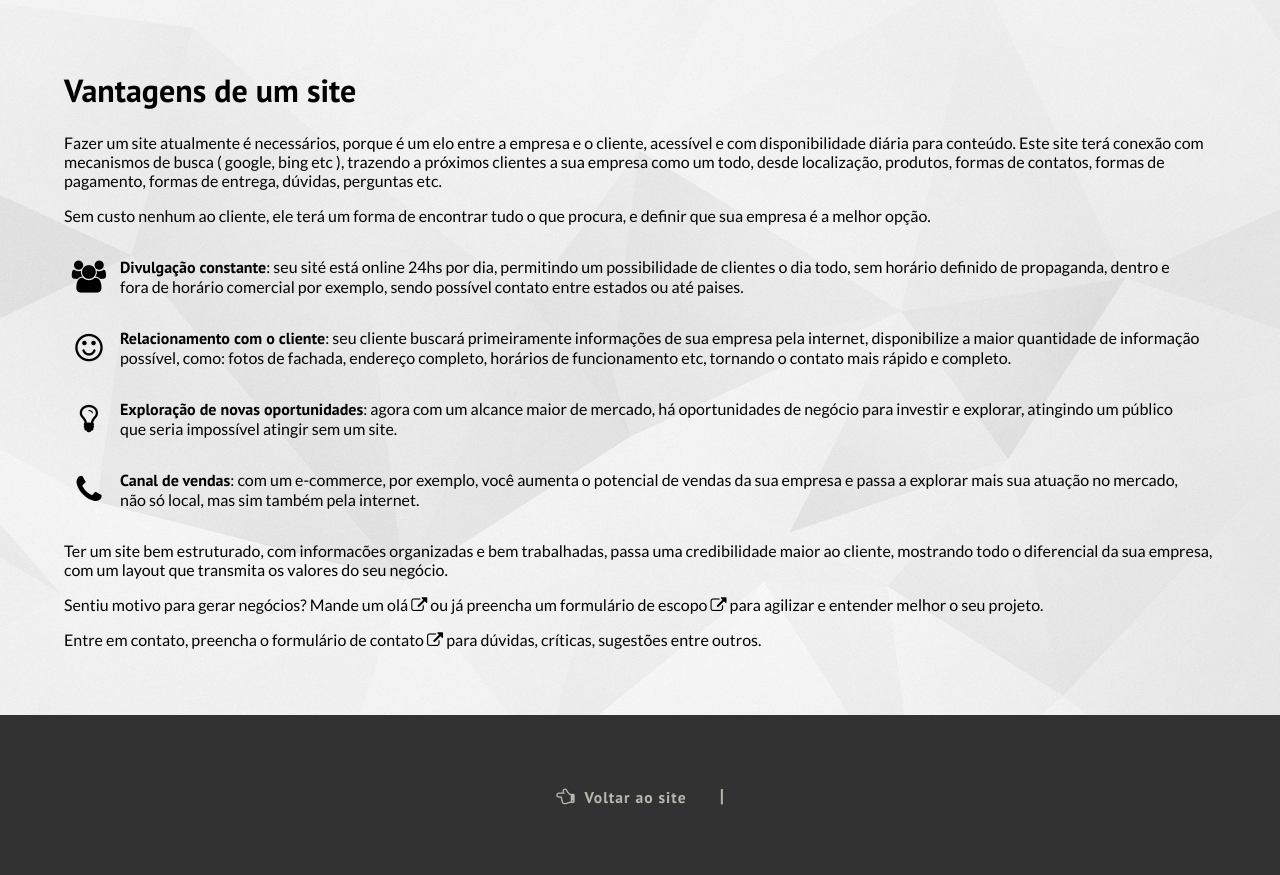
After one commit to josecatalani/josecatalani.github.io, a CodeIgniter app: page /vantagens.html in a window 1280 px wide. The commit adds this page. Run offline with CodeIgniter, Linux system fonts and the light colour scheme.

Commit message:
Vantagens

```diff
--- a/Gruntfile.js
+++ b/Gruntfile.js
@@ -31,5 +31,5 @@ module.exports = function( grunt ) {
 
         grunt.loadNpmTasks( 'grunt-contrib-uglify' );
         grunt.loadNpmTasks( 'grunt-contrib-sass' );
-        grunt.registerTask( 'default', [ 'sass','uglify' ] );
+        grunt.registerTask( 'default', [ 'sass' ] );
 };
--- a/dev_css/style.scss
+++ b/dev_css/style.scss
@@ -35,6 +35,11 @@ a {
         color: #FFD640;
         text-decoration: none;
         outline: none;
+        &.black
+        {
+        color: black;
+
+        }
 }
 
 a.dotted:hover
@@ -42,6 +47,12 @@ a.dotted:hover
         /*color: #ffcb0f;*/
         color: #FFD640;
         border-bottom: 1px dotted #FFD640;
+        &.black
+        {
+        color: black;
+        border-bottom: 1px dotted black;
+
+        }
 }
 
 a:hover, a:focus {
@@ -760,3 +771,42 @@ and (max-width : 480px) {
         width: 100%;
         text-align: center;
 }
+
+body.benefits, body.benefits .container
+{
+        overflow: auto !important;
+}
+
+#benefits
+{
+        background: white url('../img/background.jpg') center center no-repeat;
+
+        .inner
+        {
+                padding: 3em 4em 210px 4em;
+                color: black;
+        }
+
+
+        ul
+        {
+                li
+                {
+                        list-style: none;
+                        padding: 1em 1em;
+                        position: relative;
+
+                        i
+                        {
+                                width: 50px;
+                                text-align: center;
+                                left: -40px;
+                                position: absolute;
+                                height: 30px;
+                                top: 50%;
+                                margin-top: -15px;
+                        }
+                }
+        }
+
+}
--- a/index.html
+++ b/index.html
@@ -4,7 +4,7 @@
                 <meta charset="UTF-8" />
                 <meta http-equiv="X-UA-Compatible" content="IE=edge">
                 <meta name="viewport" content="width=device-width, initial-scale=1">
-                <title>José Catalani | Criação de Sites no ABC e Além !</title>
+                <title>Criação de Sites no ABC e Além ! | José Catalani</title>
                 <meta name="description" content="Criação de Sites no ABC, São Bernardo do Campo e Além !" />
                 <meta name="keywords" content="criação de site no grande abc, criação de sites no abc, criação de site em sao bernardo do campo, criação de site em santo andré, criação de site em são caetano, site no grande abc, site no abc, site em são bernardo do campo, site em santo andré, site em são caetano" />
                 <meta name="author" content="José Catalani" />
@@ -63,8 +63,8 @@
                                                 <a id="projects-menu" href="#"><i class="fa fa-fw fa-desktop"></i><span>Projetos</span></a>
                                                 <a id="contact-menu" href="#"><i class="fa fa-fw fa-envelope-o"></i><span>Contato</span></a>
                                                 <a id="comments-menu" href="#"><i class="fa fa-fw fa-comment-o"></i><span>Comentários</span></a>
-                                                <!--<a href="#" class="menu-divider"> | </a>
-                                                <a href="https://www.github.com/josecatalani" target="_blank"><i class="fa fa-github-alt"></i><span>josecatalani</span></a>-->
+                                                <a href="#" class="menu-divider"> | </a>
+                                                <a id="benefits-menu" href="vantagens.html"><i class="fa fa-line-chart"></i><span>Vantagens de um site</span></a>
                                         </div>
                                 </nav>
                                 <button class="close-button" id="close-button">Close Menu</button>
--- /dev/null
+++ b/vantagens.html
@@ -0,0 +1,100 @@
+<!DOCTYPE html>
+<html lang="pt_BR" class="no-js">
+        <head>
+                <meta charset="UTF-8" />
+                <meta http-equiv="X-UA-Compatible" content="IE=edge">
+                <meta name="viewport" content="width=device-width, initial-scale=1">
+                <title>Criação de sites no ABC e suas vantagens | José Catalani</title>
+                <meta name="description" content="Conheça as vantagens de ter um site" />
+                <meta name="keywords" content="criação de site no grande abc, criação de sites no abc, criação de site em sao bernardo do campo, criação de site em santo andré, criação de site em são caetano, site no grande abc, site no abc, site em são bernardo do campo, site em santo andré, site em são caetano" />
+                <meta name="author" content="José Catalani" />
+
+                <!-- Facebook Tags -->
+                <meta property="og:title" content="Criação de sites no ABC e vantagens | José Catalani" />
+                <meta property="og:locale" content="pt_BR">
+                <meta property="og:description" content="Conheça as vantagens de ter um site no ABC, São Bernardo do Campo" />
+                <meta property="og:type" content="company" />
+                <meta property="og:url" content="http://www.josecatalani.com/" />
+                <meta property="og:image" content="http://www.josecatalani.com/img/facebook_tags.jpg" />
+                <meta property="og:image:type" content="image/jpeg">
+                <meta property="og:image:width" content="1062">
+                <meta property="og:image:height" content="589">
+                <meta property="og:site_name" content="José Catalani"/>
+                <meta property="og:page_id" content="364403163760666"/>
+
+                <link rel="apple-touch-icon-precomposed" sizes="57x57" href="favicon/apple-touch-icon-57x57.png" />
+                <link rel="apple-touch-icon-precomposed" sizes="114x114" href="favicon/apple-touch-icon-114x114.png" />
+                <link rel="apple-touch-icon-precomposed" sizes="72x72" href="favicon/apple-touch-icon-72x72.png" />
+                <link rel="apple-touch-icon-precomposed" sizes="144x144" href="favicon/apple-touch-icon-144x144.png" />
+                <link rel="apple-touch-icon-precomposed" sizes="60x60" href="favicon/apple-touch-icon-60x60.png" />
+                <link rel="apple-touch-icon-precomposed" sizes="120x120" href="favicon/apple-touch-icon-120x120.png" />
+                <link rel="apple-touch-icon-precomposed" sizes="76x76" href="favicon/apple-touch-icon-76x76.png" />
+                <link rel="apple-touch-icon-precomposed" sizes="152x152" href="favicon/apple-touch-icon-152x152.png" />
+                <link rel="icon" type="image/png" href="favicon/favicon-196x196.png" sizes="196x196" />
+                <link rel="icon" type="image/png" href="favicon/favicon-96x96.png" sizes="96x96" />
+                <link rel="icon" type="image/png" href="favicon/favicon-32x32.png" sizes="32x32" />
+                <link rel="icon" type="image/png" href="favicon/favicon-16x16.png" sizes="16x16" />
+                <link rel="icon" type="image/png" href="favicon/favicon-128.png" sizes="128x128" />
+                <meta name="application-name" content="favicon/&nbsp;"/>
+                <meta name="msapplication-TileColor" content="favicon/#FFFFFF" />
+                <meta name="msapplication-TileImage" content="favicon/mstile-144x144.png" />
+                <meta name="msapplication-square70x70logo" content="favicon/mstile-70x70.png" />
+                <meta name="msapplication-square150x150logo" content="favicon/mstile-150x150.png" />
+                <meta name="msapplication-wide310x150logo" content="favicon/mstile-310x150.png" />
+                <meta name="msapplication-square310x310logo" content="favicon/mstile-310x310.png" />
+
+
+                <link rel="stylesheet" type="text/css" href="css/normalize.css" />
+                <link rel="stylesheet" type="text/css" href="css/style.css" />
+                <link rel="stylesheet" type="text/css" href="fonts/font-awesome-4.2.0/css/font-awesome.min.css" />
+                <!--[if IE]>
+                <script src="http://html5shiv.googlecode.com/svn/trunk/html5.js"></script>
+                <![endif]-->
+        </head>
+        <body class="show-menu benefits">
+                <div id="container" class="container">
+
+                        <div class="menu-wrap">
+                                <nav id="main-menu" class="menu">
+                                        <div class="icon-list">
+                                                <a id="back-menu" href="index.html"><i class="fa fa-hand-o-left"></i><span>Voltar ao site</span></a>
+                                                <a href="#" class="menu-divider"> | </a>
+                                        </div>
+                                </nav>
+                        </div>
+
+                        <div id="benefits" class="content-wrap">
+                        	<div class="inner">
+                        		<h1>Vantagens de um site</h1>
+                                <p>Fazer um site atualmente é necessários, porque é um elo entre a empresa e o cliente, acessível e com disponibilidade diária para conteúdo. Este site terá conexão com mecanismos de busca ( google, bing etc ), trazendo a próximos clientes a sua empresa como um todo, desde localização, produtos, formas de contatos, formas de pagamento, formas de entrega, dúvidas, perguntas etc.</p>
+                                <p>Sem custo nenhum ao cliente, ele terá um forma de encontrar tudo o que procura, e definir que sua empresa é a melhor opção.</p>
+                                <ul>
+                                	<li><i class="fa fa-users fa-2x"></i><strong>Divulgação constante</strong>: seu sité está online 24hs por dia, permitindo um possibilidade de clientes o dia todo, sem horário definido de propaganda, dentro e fora de horário comercial por exemplo, sendo possível contato entre estados ou até paises.</li>
+
+									<li><i class="fa fa-smile-o fa-2x"></i><strong>Relacionamento com o cliente</strong>: seu cliente buscará primeiramente informações de sua empresa pela internet, disponibilize a maior quantidade de informação possível, como: fotos de fachada, endereço completo, horários de funcionamento etc, tornando o contato mais rápido e completo.</li>
+
+									<li><i class="fa fa-lightbulb-o fa-2x"></i><strong>Exploração de novas oportunidades</strong>: agora com um alcance maior de mercado, há  oportunidades de negócio para investir e explorar, atingindo um público que seria impossível atingir sem um site.</li>
+
+									<li><i class="fa fa-phone fa-2x"></i><strong>Canal de vendas</strong>: com um e-commerce, por exemplo, você aumenta o potencial de vendas da sua empresa e passa a explorar mais sua atuação no mercado, não só local, mas sim também pela internet.</li>
+								</ul>
+                                <p>Ter um site bem estruturado, com informacões organizadas e bem trabalhadas, passa uma credibilidade maior ao cliente, mostrando todo o diferencial da sua empresa, com um layout que transmita os valores do seu negócio.</p>
+                                <p>Sentiu motivo para gerar negócios? Mande um <a href="mailto:ola@josecatalani.com" class="dotted black">olá <i class="fa fa-external-link"></i></a> ou já preencha um <a id="briefing-form-link" href="http://goo.gl/forms/qYIsz13944" title="Formulário de Escopo" target="_blank" class="dotted black">formulário de escopo <i class="fa fa-external-link"></i></a> para agilizar e entender melhor o seu projeto.</p>
+                                <p>Entre em contato, preencha o <a id="contact-form-link" href="http://goo.gl/forms/SQjFLaeO9r" title="Formulário de Contato" target="_blank" class="dotted black">formulário de contato <i class="fa fa-external-link"></i></a> para dúvidas, críticas, sugestões entre outros.</p>
+                            </div>
+                        </div><!-- /content-wrap -->
+
+                </div><!-- /container -->
+				<script src="js/benefits.js"></script>
+
+                <script>
+                  (function(i,s,o,g,r,a,m){i['GoogleAnalyticsObject']=r;i[r]=i[r]||function(){
+                  (i[r].q=i[r].q||[]).push(arguments)},i[r].l=1*new Date();a=s.createElement(o),
+                  m=s.getElementsByTagName(o)[0];a.async=1;a.src=g;m.parentNode.insertBefore(a,m)
+                  })(window,document,'script','//www.google-analytics.com/analytics.js','ga');
+
+                  ga('create', 'UA-43859634-1', 'auto');
+                  ga('send', 'pageview');
+
+                </script>
+        </body>
+</html>
```
Also changed, not shown: dev_js/benefits.js (added, +47 -0 lines), css/style.css.
